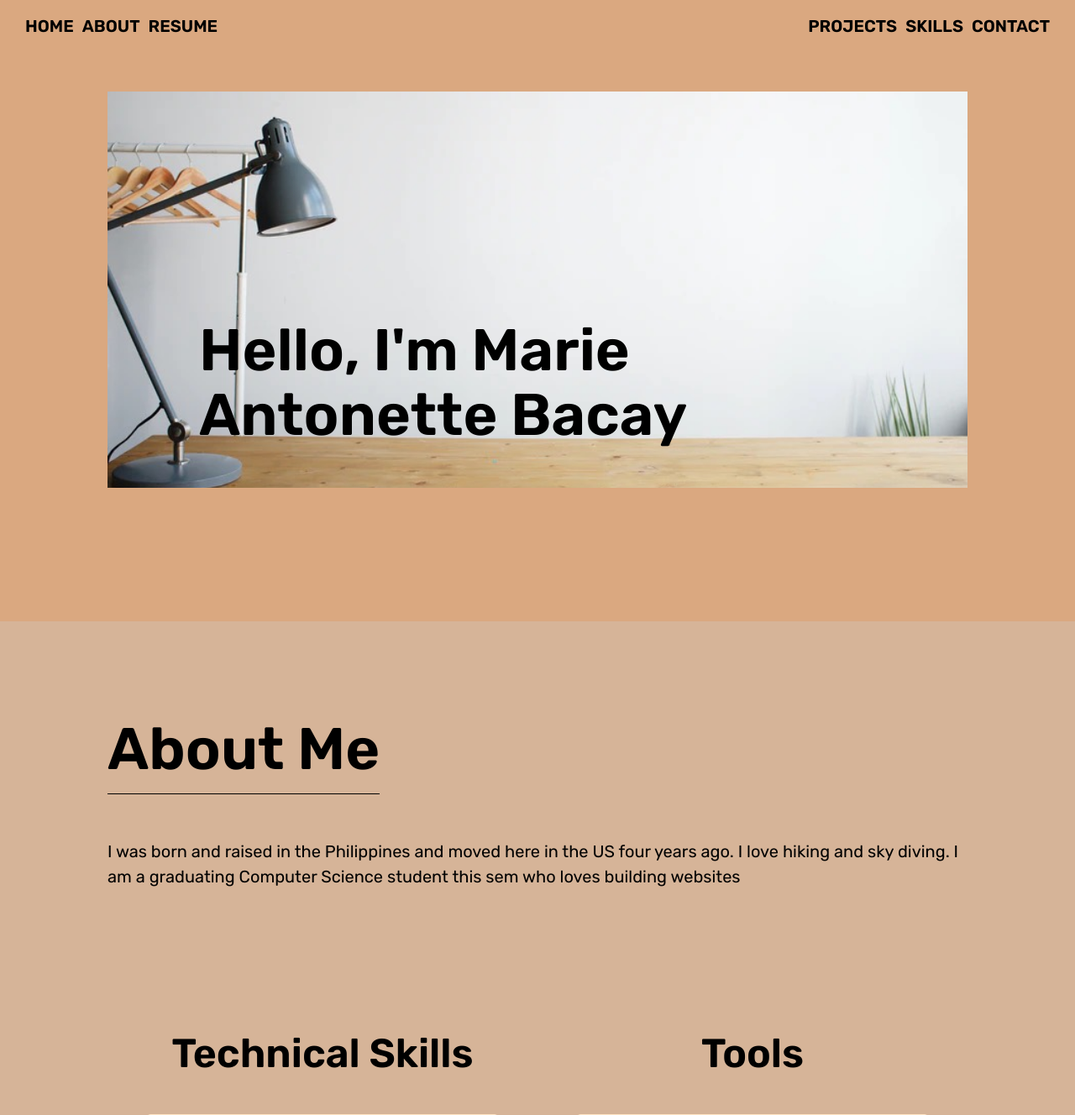
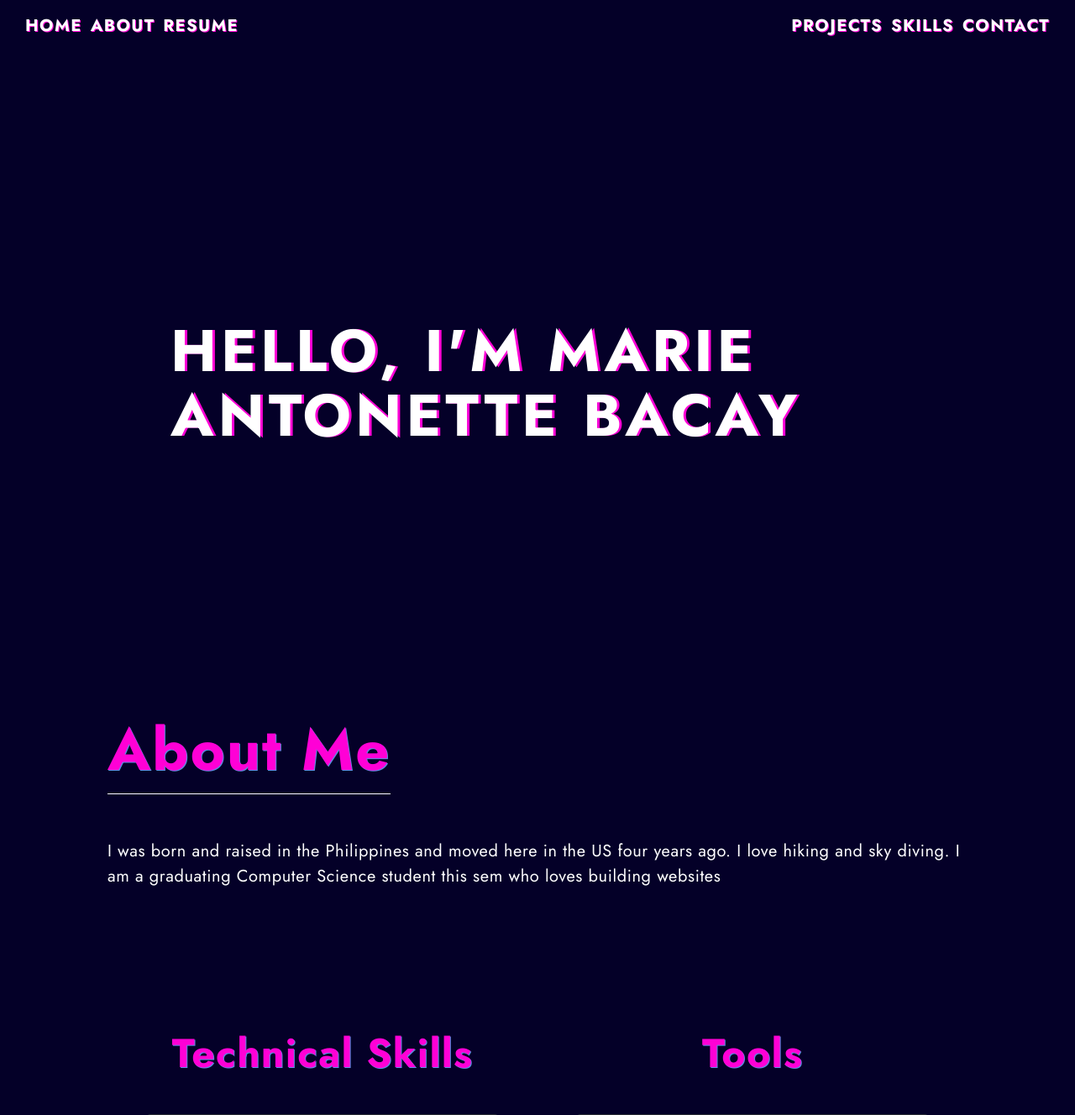
Before and after one commit to bmarieay/portfolio, a PHP site: page / in a window 1280 px wide. Shown: the top 1328 px of the page at 84% size. Run offline with PHP 8.4, Linux system fonts and the light colour scheme.

Commit message:
added grid to projects and modified themes

```diff
--- a/app.js
+++ b/app.js
@@ -21,7 +21,6 @@ const t1 = new TimelineMax();
 
 t1.fromTo(hero, 1, {height: "0%"}, {height: "80%", ease: Power2.easeInOut})
 .fromTo(hero, 1.2, {width: "100%"}, {width: "80%", ease: Power2.easeInOut});
-// .fromTo(primaryNav, 0.5, {opacity: 0, x: 30}, {opacity: 1, x: 0}, "-=0.5");
 
 //navbar toggling
 navToggle.addEventListener('click', () => {
--- a/footer.css
+++ b/footer.css
@@ -1,7 +1,8 @@
 footer{
     padding: 5rem 0 0 0;
-    background-color: var(--secondary-clr);
+    background: var(--primary-clr);
     font-size: var(--fs-medium);
+    border-top: 2px solid var(--pink-clr-accent);
 }
 
 footer ul{
@@ -19,6 +20,7 @@ footer a{
 
 .footer__title{
     margin-bottom: 2rem;
+    color: var(--pink-clr);
 }
 
 .footer-content{
--- a/index.html
+++ b/index.html
@@ -4,7 +4,7 @@
     <meta charset="UTF-8">
     <meta http-equiv="X-UA-Compatible" content="IE=edge">
     <meta name="viewport" content="width=device-width, initial-scale=1.0">
-    <link href="https://fonts.googleapis.com/css2?family=Rubik:wght@300;400;600&display=swap" rel="stylesheet">
+    <link href="https://fonts.googleapis.com/css2?family=Jost:wght@400;700&display=swap" rel="stylesheet">
     <link rel="stylesheet" href="styles.css">
     <link rel="stylesheet" href="modals.css">
     <link rel="stylesheet" href="footer.css">
@@ -37,9 +37,8 @@
 
     <section id="main">
         <div class="hero">
-            <img src="/images/IMG_5011.jpg" alt="" srcset="">
             <h1 class="hero__text hero__text--prmry">Hello, I'm Marie<br>Antonette Bacay</h1>
-            <!-- <h1 class="hero__text hero__text--scndry">A Web Developer</h1> -->
+            <!-- <h2 class="hero__text hero__text--scndry">A Web Developer</h2> -->
         </div>
     </section>
 
@@ -82,7 +82,7 @@
                         Tools
                     </h2>
                     <div class="section__box container">
-                        <div class="container grid">
+                        <div class="container">
                             <img src="https://img.icons8.com/color/60/000000/git.png"/>
                             <img src="https://img.icons8.com/color/60/000000/visual-studio-code-2019.png"/>
                             <img src="https://img.icons8.com/color/60/000000/heroku.png"/>
--- a/modals.css
+++ b/modals.css
@@ -7,7 +7,7 @@
     bottom: 2em;
     left: 2em;
     right: 2em;
-    background-color: var(--text-clr-inverse);
+    background-color: var(--primary-clr);
     overflow-y: scroll;
     overflow-x: hidden;
     box-shadow: 0 0 0 3em rgba(0, 0, 0, 0.85);
--- a/modals.js
+++ b/modals.js
@@ -16,12 +16,10 @@ modalTogglers.forEach( modalToggler => {
     modalToggler.addEventListener('click', e => {
         e.preventDefault();
         const modal = modalToggler.parentNode.parentNode.nextElementSibling;
-        // modal.classList.add('is-open');
         modalOpen(modal);
         const closeBtn = modal.querySelector('.modal-close');
         closeBtn.addEventListener('click', () => {
             modal.style.animation = 'modalOut 500ms forwards';
-            // modal.classList.remove('is-open');
             modal.addEventListener('animationend', modalClose);
         })
     })
@@ -31,12 +29,10 @@ resumeTogglers.forEach(resumeToggler => {
     resumeToggler.addEventListener('click', e => {
         e.preventDefault();
         const modal = document.querySelector('.modal-resume');
-        // modal.classList.add('is-open');
         modalOpen(modal);
         const closeBtn = modal.querySelector('.modal-close');
         closeBtn.addEventListener('click', () => {
             modal.style.animation = 'modalOut 500ms forwards';
-            // modal.classList.remove('is-open');
             modal.addEventListener('animationend', modalClose);
         })
     })
--- a/styles.css
+++ b/styles.css
@@ -13,7 +13,7 @@ html{
 
 
 :root{
-    --font-family: 'Rubik', sans-serif;
+    --font-family:'Jost', sans-serif;
     --fs-largest: calc(var(--fs-big) * 1.75);
     --fs-large: calc(var(--fs-big) * 1.2);
     --fs-big: 4rem;
@@ -24,14 +24,19 @@ html{
     --linespacing-md: 1.5;
     --pad-sm: 6rem;
 
-    --text-clr: #000;
+
+    --pink-clr: #ff00d6;
+    --pink-clr-accent: #5a90e1;
+
+    --text-clr: #FFF;
+    --text-clr-accent: var(--pink-clr);
+
     --text-clr-inverse: #FFF;
 
-    --primary-clr: linear-gradient(to left, #daa880, #daa880);
-    --secondary-clr: #d6b498;
+    --primary-clr: #040028;
+    --secondary-clr: #040028;
     --background-inverse: #4a4138;
-    --box-clr: #b6946d75;
-    --box-outline-clr: bisque;
+    --box-clr: #282c34;
     --accent-clr: orange;
 }
 
@@ -60,6 +65,8 @@ body{
     font-family: var(--font-family);
     line-height: var(--linespacing-sm);
     overflow-x: hidden;
+    letter-spacing: .06em;
+    color: var(--text-clr);
 }
 
 img{
@@ -114,6 +121,8 @@ input, textarea{
 
 nav{
     color: var(--text-clr);
+    text-shadow: 1px 1px 0 var(--text-clr-accent);
+    letter-spacing: .07em;
     font-size: var(--fs-small);
     position: fixed;
     width: 100%;
@@ -227,6 +236,9 @@ main{
     left: 22%;
     transform: translate(-20%, -70%);
     font-size: var(--fs-big);
+    letter-spacing: .07em;
+    text-transform: uppercase;
+    text-shadow:  3px 0 var(--pink-clr);
 }
 
 .hero__text--scndry{
@@ -258,9 +270,14 @@ figcaption{
     flex-direction: column;
 }
 
-.section-skill__icons + .section-skill__icons,
-.project__img + .project__img{
+.section-skill__icons + .section-skill__icons{
     margin-top: 5rem;
+}
+
+.section__title{
+    color: var(--pink-clr);
+    letter-spacing: .0275em;
+    text-shadow: 1px 1px 0 var(--pink-clr-accent);
 }
 
 
@@ -277,7 +294,6 @@ figcaption{
     padding: var(--pad-sm) 0;
     border-radius: 5px;
     background-color: var(--box-clr);
-    border: .1px solid var(--box-outline-clr);
 }
 
 .box{
@@ -294,9 +310,34 @@ figcaption{
 
 .project__img{
     position: relative;
-    max-width: 375px;
 }
 
+.desktop-only{
+    display: none;
+}
+
+.grid{
+    display: grid;
+    gap: 20px;
+}
+
+.grid-child:nth-child(1){
+    justify-self: left;
+    /* grid-area: title; */
+}
+.grid-child:nth-child(2){
+    max-width: 375px;
+    /* grid-area: portfolio; */
+}
+.grid-child:nth-child(3){
+    max-width: 375px;
+    /* grid-area: yelpcamp; */
+}
+
+
+.section-project{
+    padding-bottom: 20rem;
+}
 
 .project__img-links {
     margin-top: 1rem;
@@ -378,6 +419,7 @@ figure:hover figcaption{
 
 .section-contact{
     padding-top: 0;
+    padding-bottom: 15rem;
 }
 
 .field{
```
Also changed, not shown: other parts of index.html (+47 -48 lines), mediaQueries.css (+41 -1 lines).
